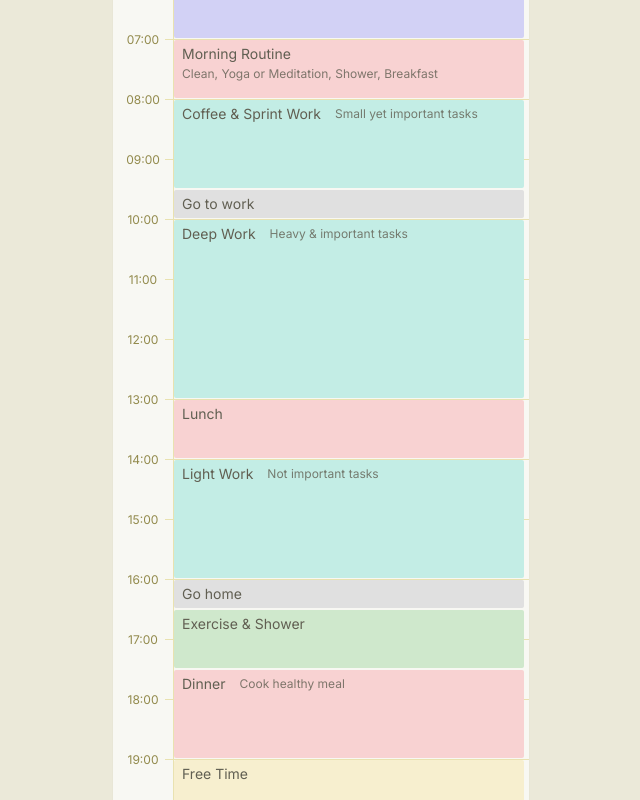
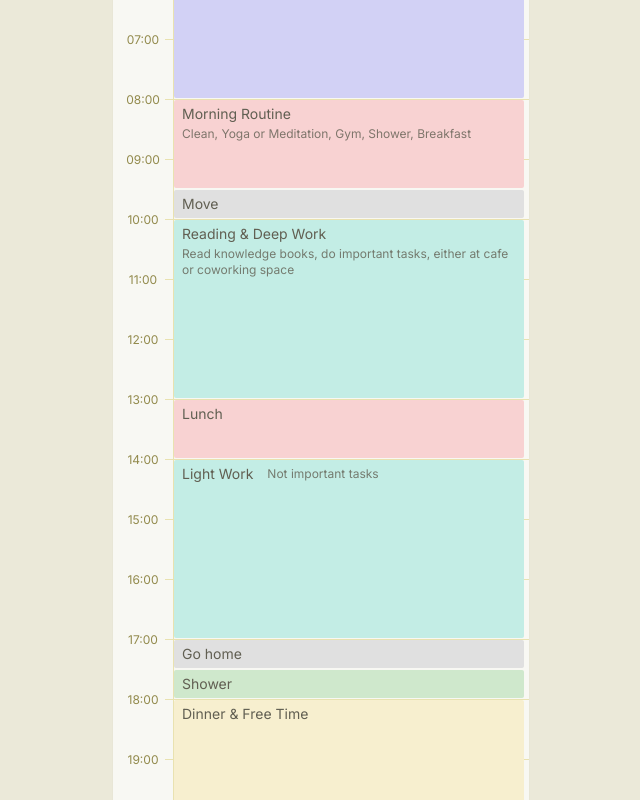
Before and after one commit to uzura89/my-daily-routine, a Next.js app: page / in a window 1280 px wide. Shown: the part 540-1340 px from the top of the page, without its empty margins (319-959 px from the left). Built offline with nearby package versions, Linux system fonts and the light colour scheme; no server answers; a web font is replaced by a local one.

Commit message:
schedule in bangkok

```diff
--- a/src/data/config.ts
+++ b/src/data/config.ts
@@ -23,33 +23,26 @@ export const config: ConfigType = {
       name: "Sleep",
       memo: "",
       start: "00:00",
-      end: "07:00",
+      end: "08:00",
       color: color.ITEM_COLOR_PURPLE,
     },
     {
       name: "Morning Routine",
-      memo: "Clean, Yoga or Meditation, Shower, Breakfast",
-      start: "07:00",
-      end: "08:00",
+      memo: "Clean, Yoga or Meditation, Gym, Shower, Breakfast",
+      start: "08:00",
+      end: "09:30",
       color: color.ITEM_COLOR_ORANGE,
     },
     {
-      name: "Coffee & Sprint Work",
-      memo: "Small yet important tasks",
-      start: "08:00",
-      end: "09:30",
-      color: color.ITEM_COLOR_CYAN,
-    },
-    {
-      name: "Go to work",
+      name: "Move",
       memo: "",
       start: "09:30",
       end: "10:00",
       color: color.ITEM_COLOR_GRAY,
     },
     {
-      name: "Deep Work",
-      memo: "Heavy & important tasks",
+      name: "Reading & Deep Work",
+      memo: "Read knowledge books, do important tasks, either at cafe or coworking space",
       start: "10:00",
       end: "13:00",
       color: color.ITEM_COLOR_CYAN,
@@ -65,50 +58,43 @@ export const config: ConfigType = {
       name: "Light Work",
       memo: "Not important tasks",
       start: "14:00",
-      end: "16:00",
+      end: "17:00",
       color: color.ITEM_COLOR_CYAN,
     },
     {
       name: "Go home",
       memo: "",
-      start: "16:00",
-      end: "16:30",
+      start: "17:00",
+      end: "17:30",
       color: color.ITEM_COLOR_GRAY,
     },
     {
-      name: "Exercise & Shower",
+      name: "Shower",
       memo: "",
-      start: "16:30",
-      end: "17:30",
+      start: "17:30",
+      end: "18:00",
       color: color.ITEM_COLOR_GREEN,
     },
     {
-      name: "Dinner",
-      memo: "Cook healthy meal",
-      start: "17:30",
-      end: "19:00",
-      color: color.ITEM_COLOR_ORANGE,
-    },
-    {
-      name: "Free Time",
+      name: "Dinner & Free Time",
       memo: "",
-      start: "19:00",
+      start: "18:00",
       end: "21:00",
       color: color.ITEM_COLOR_YELLOW,
     },
     {
+      name: "Study & Learn Languages",
+      memo: "Learn languages, watch educational videos, study something interesting",
+      start: "21:00",
+      end: "22:00",
+      color: color.ITEM_COLOR_PINK,
+    },
+    {
       name: "Diary & Reading",
       memo: "Put away electronic devices, make herbal tea, check long-term goals & plan for tomorrow, read books",
-      start: "21:00",
-      end: "23:00",
+      start: "22:00",
+      end: "24:00",
       color: color.ITEM_COLOR_BLUE,
-    },
-    {
-      name: "Sleep",
-      memo: "No smartphone",
-      start: "23:00",
-      end: "24:00",
-      color: color.ITEM_COLOR_PURPLE,
     },
   ],
 };
```
